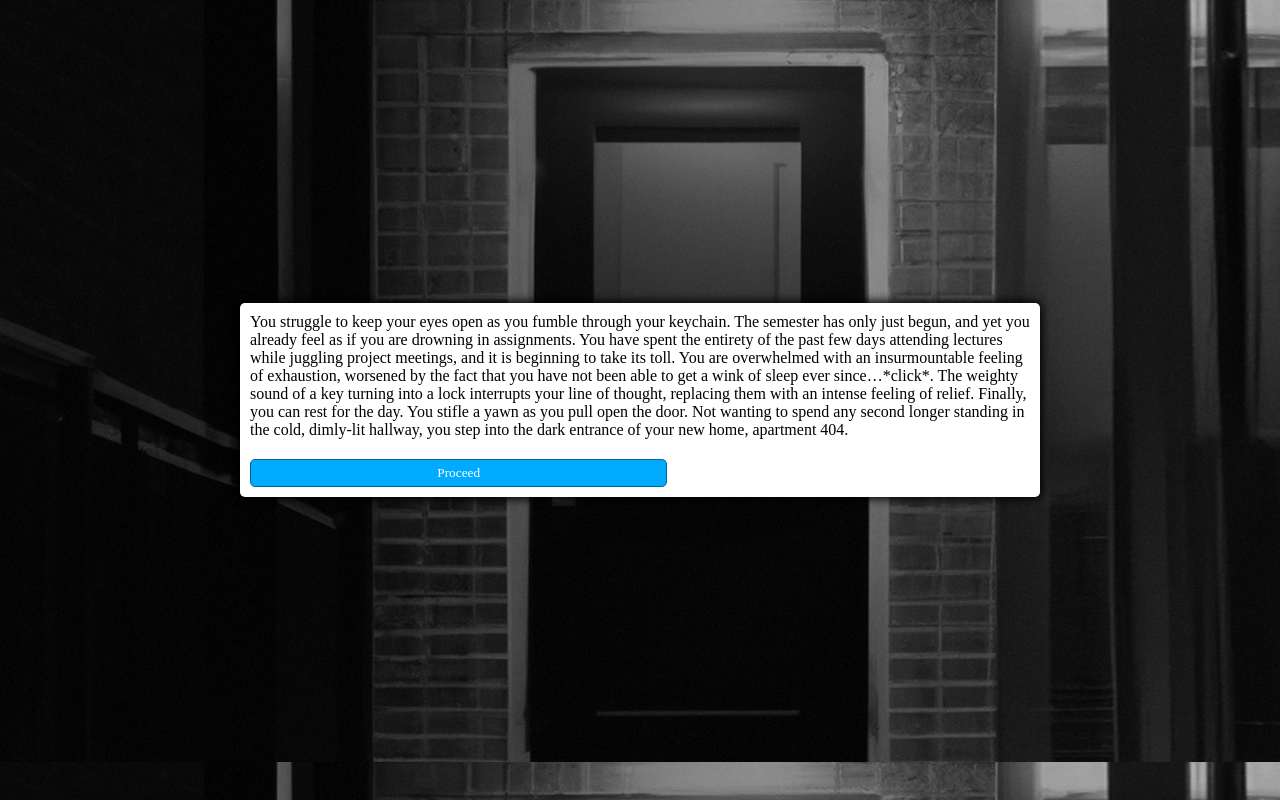
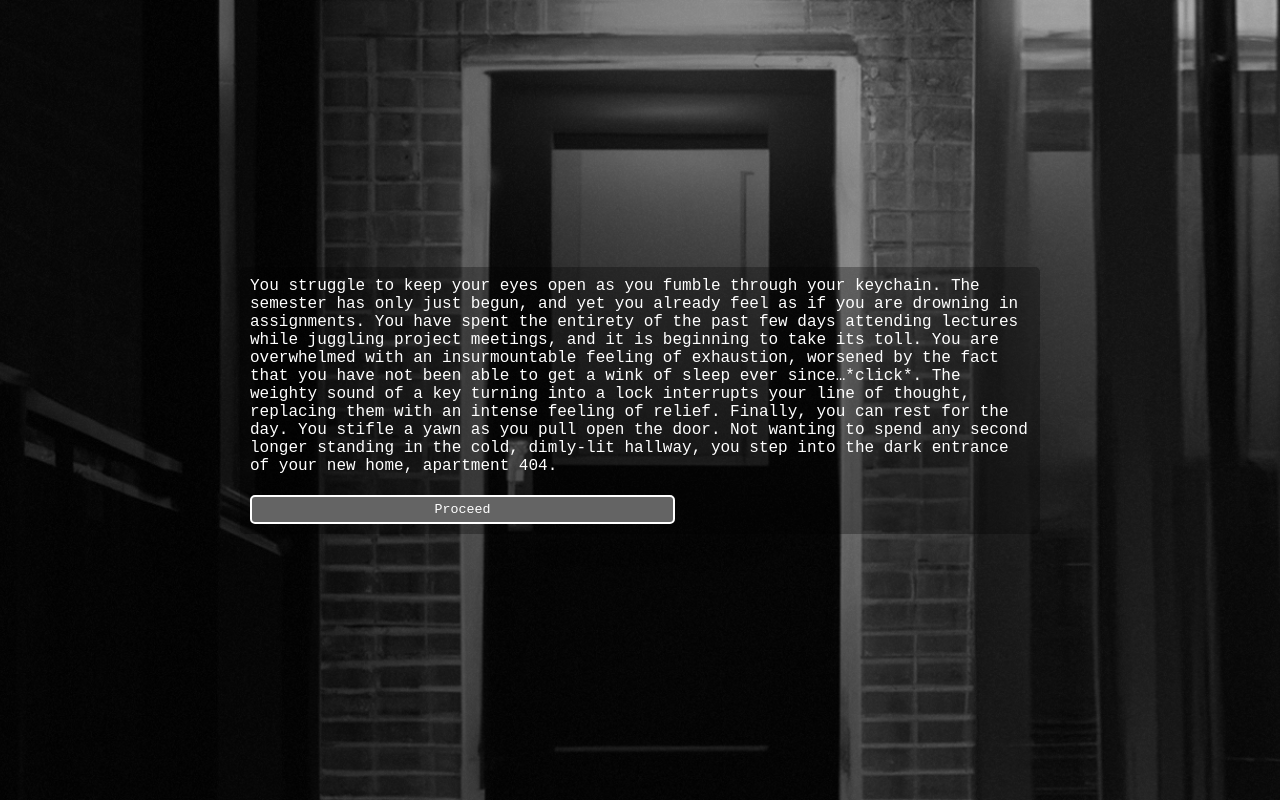
Before and after one commit to ayang351/Apartment404Game, a plain HTML site: page index.html in a window 1280 px wide. Drawn offline with Linux system fonts and the light colour scheme.

Commit message:
bkgd and text style

```diff
--- a/styles.css
+++ b/styles.css
@@ -1,6 +1,7 @@
 *, *::before, *::after {
     box-sizing: border-box;
-  font-family: Gotham Rounded;
+    font-family: 'Courier New', Courier, monospace;
+    color: white;
   }
 
   body {
@@ -11,16 +12,17 @@ body {
     align-items: center;
     width: 100vw;
     height: 100vh;
-  background-color: #333;
+    background-position: center;
+    background-repeat: no-repeat;
+    background-size: cover;
   }
 
   .container {
     width: 800px;
     max-width: 80%;
-  background-color: white;
+    background-color: rgba(0, 0, 0, 0.3);
     padding: 10px;
     border-radius: 5px;
-  box-shadow: 0 0 10px 2px;
   }
 
   .btn-grid {
@@ -31,8 +33,8 @@ body {
   }
 
   .btn {
-  background-color: hsl(200, 100%, 50%);
-  border: 1px solid hsl(200, 100%, 30%);
+    background-color: rgb(100, 100, 100);
+    border: 2px solid hsl(0, 0%, 100%);
     border-radius: 5px;
     padding: 5px 10px;
     color: white;
```
Lines whose indentation alone changed are shown as unchanged.
